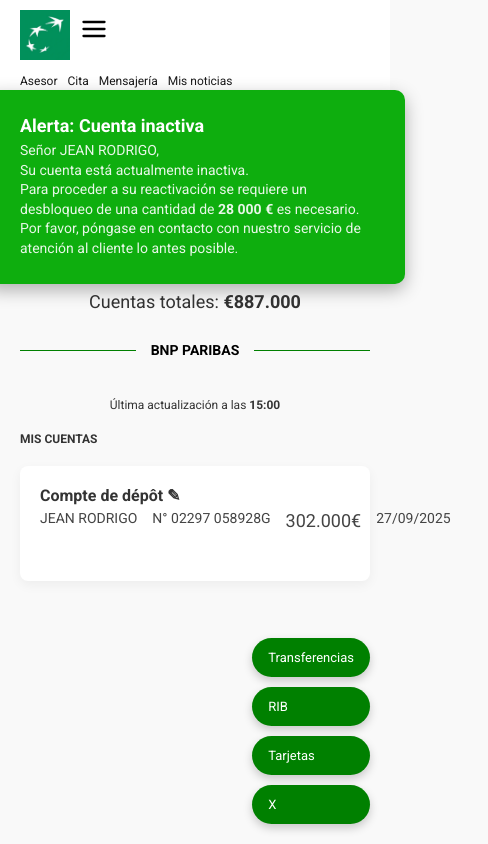
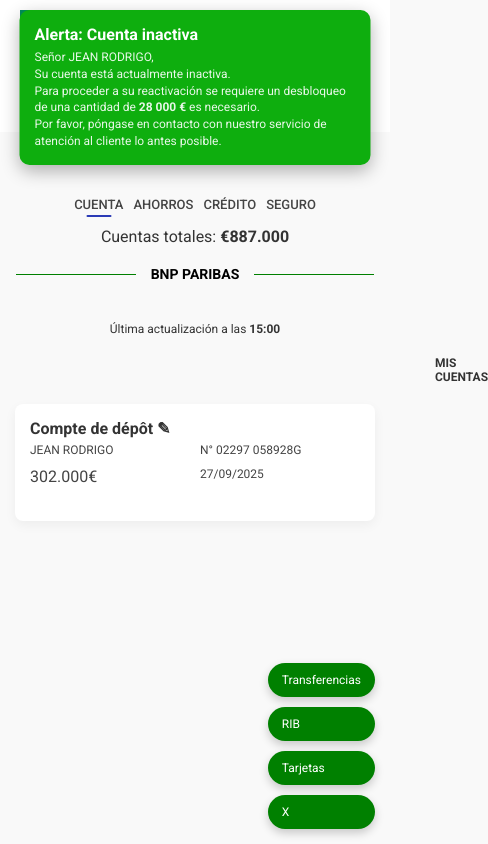
Before and after one commit to yannk6863-ui/BNP-PARIBAS, a plain HTML site: page dashboard.html in a window 390 px wide. Shown: the whole page, 488 px wide, since content can reach past the window. Drawn offline with Linux system fonts and the light colour scheme.

Commit message:
Update dashboard.html

```diff
--- a/dashboard.html
+++ b/dashboard.html
@@ -269,25 +269,108 @@
     height: auto;
     padding: 10px 20px;
   }
-      .header-left { gap: 10px; }
-      .logo img { height: 50px; }
-      nav { flex-wrap: wrap; gap: 10px; margin-top: 10px; font-size: 12px; }
-      .user-section { flex-direction: column; align-items: flex-start; gap: 5px; font-size: 12px; margin-top: 10px; }
-      .lang-select { font-size: 12px; padding: 4px 8px; }
-      .content { padding: 20px; margin-top: 60px; }
-      .tabs { flex-wrap: wrap; gap: 15px; margin-bottom: 20px; font-size: 13px; }
-      .tabs a.active::after { width: 25px; height: 2px; }
-      .balance { font-size: 18px; margin-bottom: 30px; }
-      .separator::before, .separator::after { max-width: 150px; }
-      .account-box { padding: 20px; }
-      .account-box h3 { font-size: 16px; }
-      .account-box p { font-size: 13px; }
-      .ZER p, .ZIR h3 { font-size: 12px; }
-      .floating-buttons { bottom: 20px; right: 20px; flex-direction: column; gap: 10px; }
-      .floating-buttons button { padding: 12px 16px; font-size: 13px; }
-      .floating-buttons button svg { width: 16px; height: 16px; }
-      .ZIR { margin-left: 0; }
+  .header-left {
+    gap: 10px;
+    width: 100%;
+    justify-content: space-between;
   }
+  .logo img {
+    height: 50px;
+  }
+  nav {
+    flex-wrap: wrap;
+    gap: 10px;
+    margin-top: 10px;
+    font-size: 12px;
+    justify-content: center;
+  }
+  .user-section {
+    flex-direction: row;
+    align-items: center;
+    justify-content: space-between;
+    gap: 10px;
+    width: 100%;
+    margin-top: 10px;
+    font-size: 12px;
+  }
+  .lang-select {
+    font-size: 12px;
+    padding: 4px 8px;
+  }
+  .content {
+    padding: 15px;
+    margin-top: 50px;
+  }
+  .tabs {
+    flex-wrap: wrap;
+    gap: 10px;
+    margin-bottom: 15px;
+    font-size: 13px;
+    justify-content: center;
+  }
+  .tabs a.active::after {
+    width: 25px;
+    height: 2px;
+  }
+  .balance {
+    font-size: 16px;
+    margin-bottom: 20px;
+  }
+  .separator::before, .separator::after {
+    max-width: 120px;
+  }
+  .account-box {
+    padding: 15px;
+  }
+  .account-box h3 {
+    font-size: 16px;
+  }
+  .account-box .account-line {
+    grid-template-columns: 1fr 1fr;
+    gap: 10px;
+    font-size: 12px;
+  }
+  .ZER p, .ZIR h3 {
+    font-size: 12px;
+    text-align: center;
+    margin-left: 0;
+  }
+  .floating-buttons {
+    bottom: 15px;
+    right: 15px;
+    flex-direction: column;
+    gap: 10px;
+  }
+  .floating-buttons button {
+    padding: 10px 14px;
+    font-size: 12px;
+  }
+  .floating-buttons button svg {
+    width: 14px;
+    height: 14px;
+  }
+  .alert-box {
+    top: 10px;
+    left: 50%;
+    transform: translateX(-50%);
+    min-width: 90%;
+    padding: 15px;
+    flex-direction: column;
+    gap: 10px;
+    font-size: 12px;
+  }
+  .alert-box img {
+    width: 40px;
+    height: 40px;
+  }
+  .alert-text h4 {
+    font-size: 16px;
+  }
+  .alert-text p {
+    font-size: 12px;
+  }
+}
+
   </style>
 </head>
 <body>
```
Lines whose indentation alone changed are shown as unchanged.
